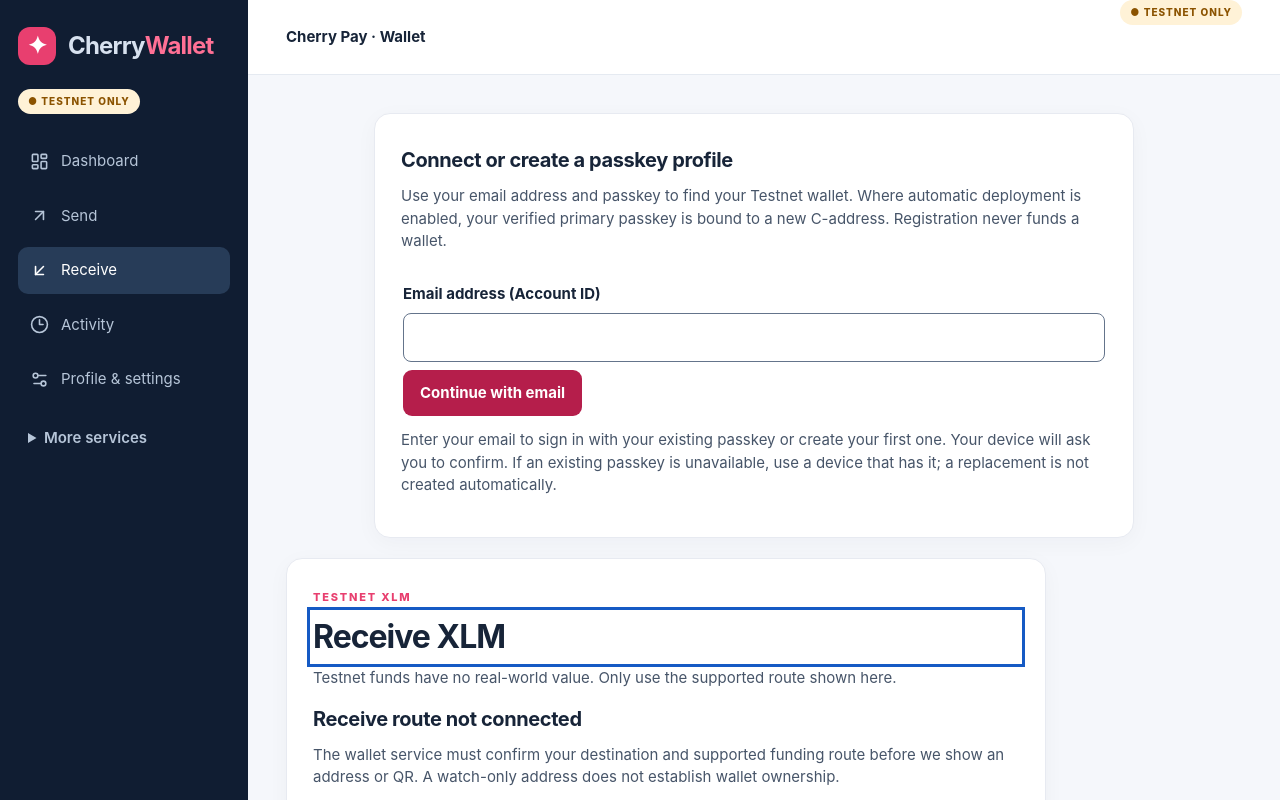
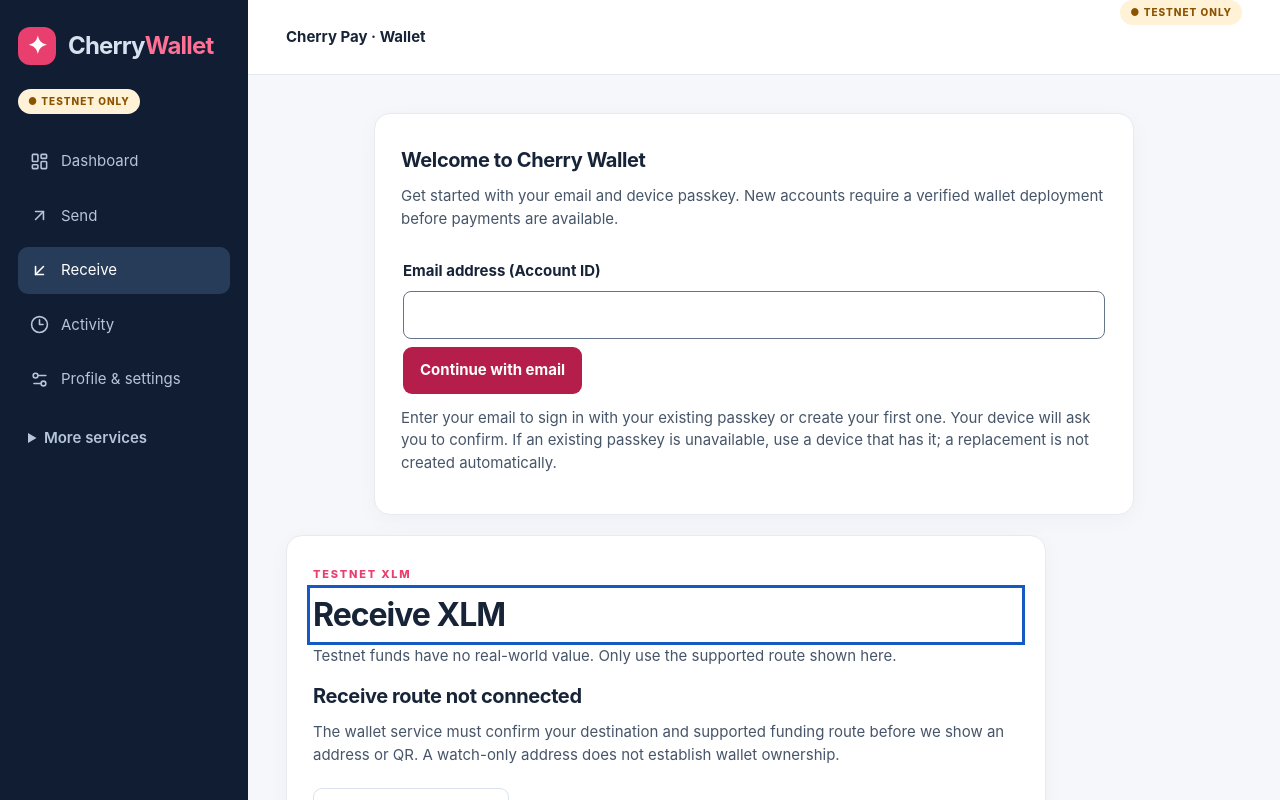
Before and after one commit to sohamtech-uk/cherrypay-wallet, a React (Vite) app in the folder apps/web/: page /receive in a window 1280 px wide. Shown: the top 800 px of the page. Built offline with nearby package versions, Linux system fonts and the light colour scheme.

Commit message:
feat(onboarding): explicit wallet setup progress and recovery warning

```diff
--- a/apps/web/src/payments/Connection.tsx
+++ b/apps/web/src/payments/Connection.tsx
@@ -216,9 +216,9 @@
     catch { setError('Copy failed. Select the account ID and copy it manually.'); }
   }
   return <section className="card payment-screen" aria-label="Payment service connection" aria-busy={busy}>
-    <h2>{authenticated ? 'Your passkey profile' : 'Connect or create a passkey profile'}</h2>
-    <p>Use your email address and passkey to find your Testnet wallet. Where automatic deployment is enabled, your verified primary passkey is bound to a new C-address. Registration never funds a wallet.</p>
-    {authenticated ? <>
+    <h2>{authenticated ? 'Account & wallet setup' : 'Welcome to Cherry Wallet'}</h2>
+    <p>{authenticated ? 'Your account is signed in. Check wallet deployment and funding below before sending or receiving.' : 'Get started with your email and device passkey. New accounts require a verified wallet deployment before payments are available.'}</p>
+    {authenticated ? <><div className="onboarding-progress" aria-label="Wallet setup progress"><strong>Setup progress</strong><ol><li>✓ Email and passkey verified</li><li>{connected || deployment?.spendingEnabled ? "✓ Wallet verified and connected" : deployment?.address ? "Wallet deployed; payment activation pending" : deployment?.enabled === false ? "Wallet deployment unavailable" : "Wallet deployment pending verification"}</li><li>{deployment?.funding?.status === "FUNDED" ? "✓ Testnet funding confirmed" : deployment?.funding?.status === "PENDING" || deployment?.funding?.status === "SUBMITTED" ? "Testnet funding pending" : "Testnet funding optional / not confirmed"}</li></ol></div>
       <label htmlFor="profile-account-id">Account ID</label><input id="profile-account-id" value={accountId} readOnly/>
       <p>{credentialCount} {credentialCount === 1 ? 'passkey' : 'passkeys'} enrolled for sign-in.</p>
       {connected ? <><p role="status">Wallet connected.</p><p>{canSign ? 'Transaction approval connected.' : 'Transaction signing is not connected yet. You can inspect available wallet records.'}</p></> : busy ? <p role="status">Loading your wallets…</p> : wallets.length === 0 ? <>
@@ -240,9 +240,9 @@
             <button disabled={busy || !deployment.funding} onClick={()=>void fundTestnet()}>Fund Testnet wallet</button>
             {!deployment.funding && <p>Testnet funding is not configured by the operator yet.</p>}</>}
       </div>}
-      <p>Add an independent passkey on another device or security key. Off-chain enrollment alone does not add a backup on-chain signer or verify recovery.</p>
+      <h3>Security and recovery</h3><p>Add another sign-in passkey on a separate device if needed. This does not create an on-chain backup signer. If your primary signing passkey is lost, you may lose spending access even if you can sign in. Do not treat email or a second login passkey as wallet recovery.</p>
       <button disabled={busy} onClick={() => void register(true)}>Add another passkey</button>
-      <button className="secondary-button" onClick={() => void disconnect()}>Disconnect wallet</button>
+      <button className="secondary-button" onClick={() => void disconnect()}>Sign out and disconnect wallet</button>
     </> : <>
       <form onSubmit={e => void connect(e)}><fieldset disabled={busy}>
         <label htmlFor="account-id">Email address (Account ID)</label>
```
